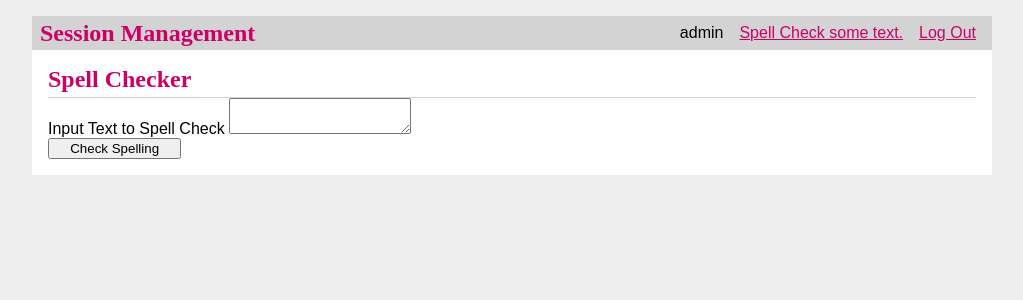
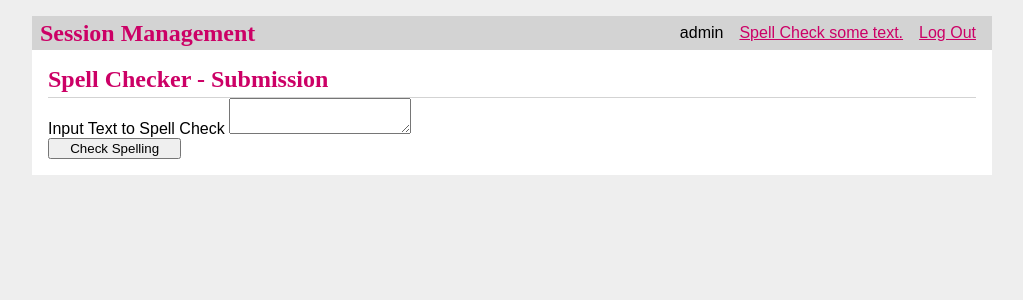
Before and after one commit to kratel/nyu_appsec_a2, a Flask app: page /spell_check in a window 1280 px wide. Shown: the top 300 px of the page, without its empty margins (128-1151 px from the left). Run offline with Flask 2, Linux system fonts and the light colour scheme; the visitor is signed in with stand-in values (Sample User, id 1); data comes from the database, SQL or seed files in the repository.

Commit message:
Update spell_check page title.

```diff
--- a/spellcheckapp/templates/spellcheck/spell_check.html
+++ b/spellcheckapp/templates/spellcheck/spell_check.html
@@ -1,7 +1,7 @@
 {% extends 'base.html' %}
 
 {% block header %}
-  <h1>{% block title %}Spell Checker{% endblock %}</h1>
+  <h1>{% block title %}Spell Checker - Submission{% endblock %}</h1>
 {% endblock %}
 
 {% block content %}
```
